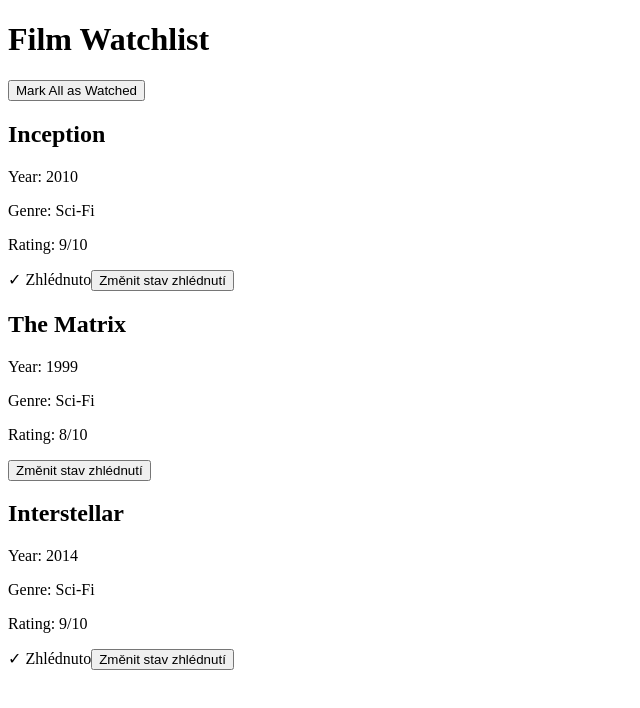
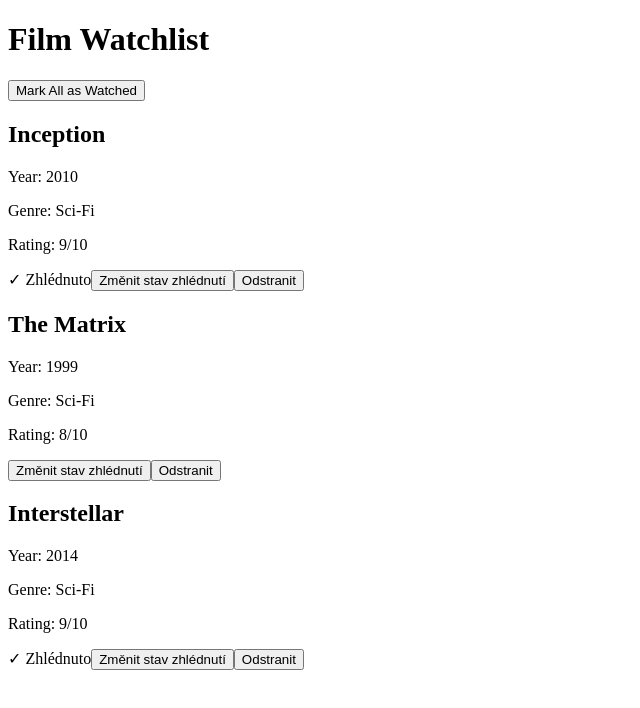
Before and after one commit to seyvv/4IT427_seyv00, a React (Vite) app: page / in a window 1280 px wide. Shown: the top 708 px of the page, without its empty margins (0-640 px from the left). Built offline with nearby package versions, Linux system fonts and the light colour scheme.

Commit message:
feat: feat: Úkol 2 – useState, useEffect, custom hook useWatchlist - without form

```diff
--- a/package.json
+++ b/package.json
@@ -10,6 +10,7 @@
     "preview": "vite preview"
   },
   "dependencies": {
+    "@tanstack/react-query": "^5.100.11",
     "react": "^19.2.6",
     "react-dom": "^19.2.6"
   },
--- a/src/App.tsx
+++ b/src/App.tsx
@@ -1,33 +1,8 @@
 import FilmCard from "./components/FilmCard";
-import { useWatchlist } from "./hooks/useWatchlist";
-import type { Film } from "./types/film.types";
-
-export const initialFilms: Film[] = [
-  {
-    title: "Inception",
-    year: 2010,
-    genre: "Sci-Fi",
-    rating: 9,
-    watched: true,
-  },
-  {
-    title: "The Matrix",
-    year: 1999,
-    genre: "Sci-Fi",
-    rating: 8,
-    watched: false,
-  },
-  {
-    title: "Interstellar",
-    year: 2014,
-    genre: "Sci-Fi",
-    rating: 9,
-    watched: true,
-  },
-];
+import { useWatchlist } from "./context/WatchlistContext";
 
 function App() {
-  const { films, handleToggleWatched, markAllAsWatched } = useWatchlist(initialFilms);
+  const { films, handleToggleWatched, removeFilm, markAllAsWatched } = useWatchlist();
 
   return (
     <>
@@ -38,13 +13,15 @@
       <div>
         {films.map((film) => (
           <FilmCard
-            key={film.title}
+            key={film.id}
+            id={film.id}
             title={film.title}
             year={film.year}
             genre={film.genre}
             rating={film.rating}
             watched={film.watched}
             onToggleWatched={handleToggleWatched}
+            onRemove={removeFilm}
           />
         ))}
       </div>
--- a/src/components/FilmCard.tsx
+++ b/src/components/FilmCard.tsx
@@ -1,13 +1,15 @@
 interface FilmCardProps {
-    title: string,
-    year: number,
-    genre: string,
-    rating: number,
-    watched: boolean,
-    onToggleWatched: (title: string) => void
+    id: string;
+    title: string;
+    year: number;
+    genre: string;
+    rating: number;
+    watched: boolean;
+    onToggleWatched: (id: string) => void;
+    onRemove: (id: string) => void;
 }
 
-function FilmCard({ title, year, genre, rating, watched, onToggleWatched }: FilmCardProps) {
+function FilmCard({ id, title, year, genre, rating, watched, onToggleWatched, onRemove }: FilmCardProps) {
     return (
         <div className="film-card">
             <h2>{title}</h2>
@@ -15,7 +17,8 @@
             <p>Genre: {genre}</p>
             <p>Rating: {rating}/10</p>
             {watched && <span className="badge">✓ Zhlédnuto</span>}
-            <button onClick={() => onToggleWatched(title)}>Změnit stav zhlédnutí</button>
+            <button onClick={() => onToggleWatched(id)}>Změnit stav zhlédnutí</button>
+            <button onClick={() => onRemove(id)}>Odstranit</button>
         </div>
     );
 }
--- /dev/null
+++ b/src/context/WatchlistContext.tsx
@@ -0,0 +1,105 @@
+import type { Film } from '../types/film.types';
+import { createContext, useContext, useState, useEffect } from 'react';
+import type { ReactNode } from 'react';
+
+const initialFilms: Film[] = [
+    {
+        id: "1",
+        title: "Inception",
+        year: 2010,
+        genre: "Sci-Fi",
+        rating: 9,
+        watched: true,
+    },
+    {
+        id: "2",
+        title: "The Matrix",
+        year: 1999,
+        genre: "Sci-Fi",
+        rating: 8,
+        watched: false,
+    },
+    {
+        id: "3",
+        title: "Interstellar",
+        year: 2014,
+        genre: "Sci-Fi",
+        rating: 9,
+        watched: true,
+    },
+];
+
+type WatchlistContextValue = {
+    films: Film[];
+    addFilm: (film: Film) => void;
+    removeFilm: (id: string) => void;
+    handleToggleWatched: (id: string) => void;
+    markAllAsWatched: () => void;
+}
+
+const WatchlistContext = createContext<WatchlistContextValue | null>(null);
+
+type WatchlistProviderProps = {
+    children: ReactNode;
+    initialFilms: Film[];
+};
+
+export function WatchlistProvider({ children }: { children: ReactNode }) {
+    const [films, setFilms] = useState<Film[]>(initialFilms);
+
+    const addFilm = (film: Film) => {
+        setFilms((prevFilms) => [...prevFilms, film]);
+    };
+
+    const removeFilm = (id: string) => {
+        setFilms((prevFilms) => prevFilms.filter((film) => film.id !== id));
+    };
+
+    const handleToggleWatched = (id: string) => {
+        setFilms((prevFilms) =>
+            prevFilms.map((film) =>
+                film.id === id ?
+                    { ...film, watched: !film.watched }
+                    : film
+            )
+        );
+    };
+
+    useEffect(() => {
+        const watchedCount = films.filter((film) => film.watched).length;
+        const totalCount = films.length;
+
+        document.title = `Watchlist ${watchedCount} / ${totalCount} zhlédnuto`;
+    }, [films]);
+
+    const markAllAsWatched = () => {
+        setFilms((prevFilms) =>
+            prevFilms.map((film) => ({
+                ...film,
+                watched: true,
+            }))
+        );
+    };
+
+    return (
+        <WatchlistContext.Provider value={{
+            films,
+            addFilm,
+            removeFilm,
+            handleToggleWatched,
+            markAllAsWatched,
+        }}>
+            {children}
+        </WatchlistContext.Provider>
+    )
+}
+
+export function useWatchlist() {
+    const context = useContext(WatchlistContext);
+
+    if (context === null) {
+        throw new Error("useWatchlist must be used inside WatchlistProvider");
+    }
+
+    return context;
+}
--- a/src/hooks/useWatchlist.ts
+++ /dev/null
@@ -1,38 +0,0 @@
-import { useState, useEffect } from "react";
-import type { Film } from "../types/film.types";
-
-export function useWatchlist(initialFilms: Film[]) {
-    const [films, setFilms] = useState(initialFilms);
-
-    const handleToggleWatched = (title: string) => {
-        setFilms((prevFilms) =>
-            prevFilms.map((film) =>
-                film.title === title ?
-                    { ...film, watched: !film.watched }
-                    : film
-            )
-        );
-    };
-
-    useEffect(() => {
-        const watchedCount = films.filter((film) => film.watched).length;
-        const totalCount = films.length;
-
-        document.title = `Watchlist ${watchedCount} / ${totalCount} zhlédnuto`;
-    }, [films]);
-
-    const markAllAsWatched = () => {
-        setFilms((prevFilms) =>
-            prevFilms.map((film) => ({
-                ...film,
-                watched: true,
-            }))
-        );
-    };
-
-    return {
-        films,
-        handleToggleWatched,
-        markAllAsWatched,
-    };
-}
--- a/src/main.tsx
+++ b/src/main.tsx
@@ -1,9 +1,12 @@
 import { StrictMode } from 'react'
 import { createRoot } from 'react-dom/client'
 import App from './App.tsx'
+import { WatchlistProvider } from './context/WatchlistContext.tsx'
 
 createRoot(document.getElementById('root')!).render(
   <StrictMode>
-    <App />
+    <WatchlistProvider>
+      <App />
+    </WatchlistProvider>
   </StrictMode>,
 )
--- a/src/types/film.types.ts
+++ b/src/types/film.types.ts
@@ -1,4 +1,5 @@
 export interface Film {
+    id: string,
     title: string,
     year: number,
     genre: string,
```
Also changed, not shown: 1 other file (tests, documents, lock files or other folders).
